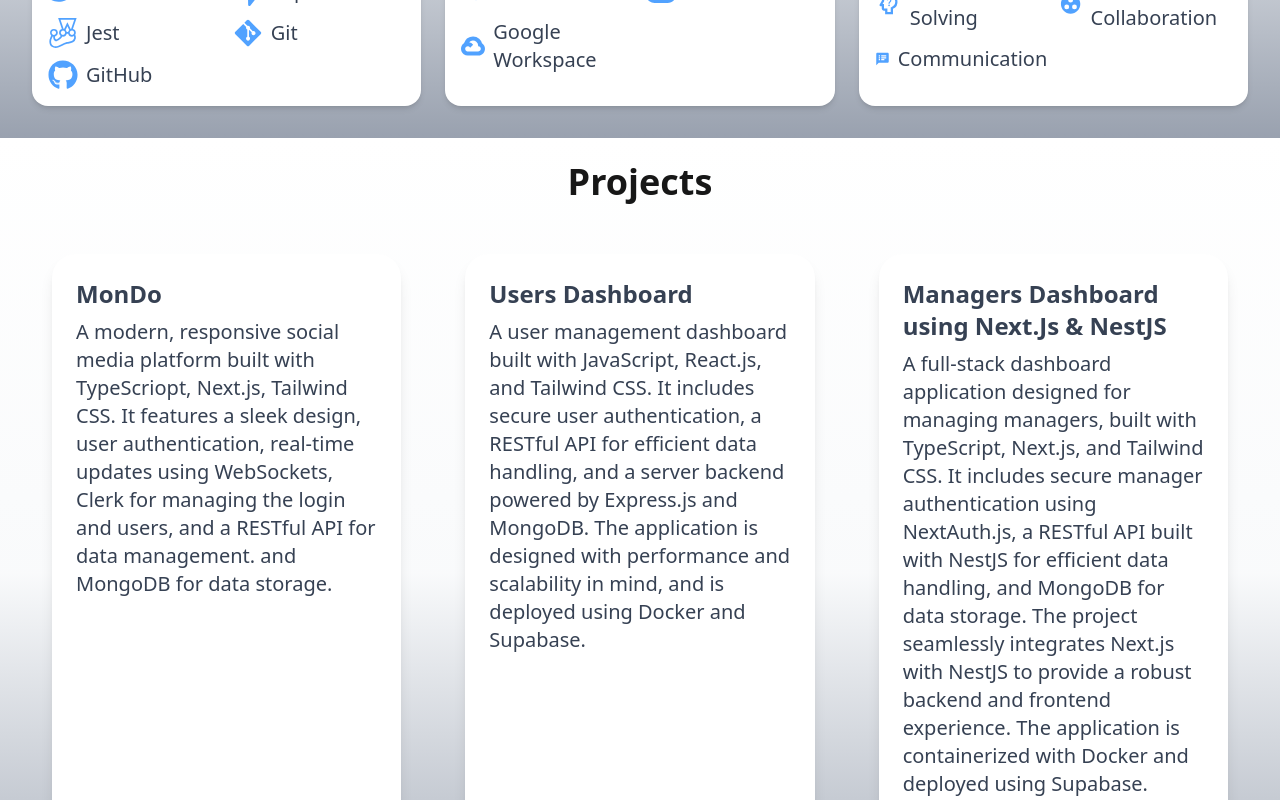
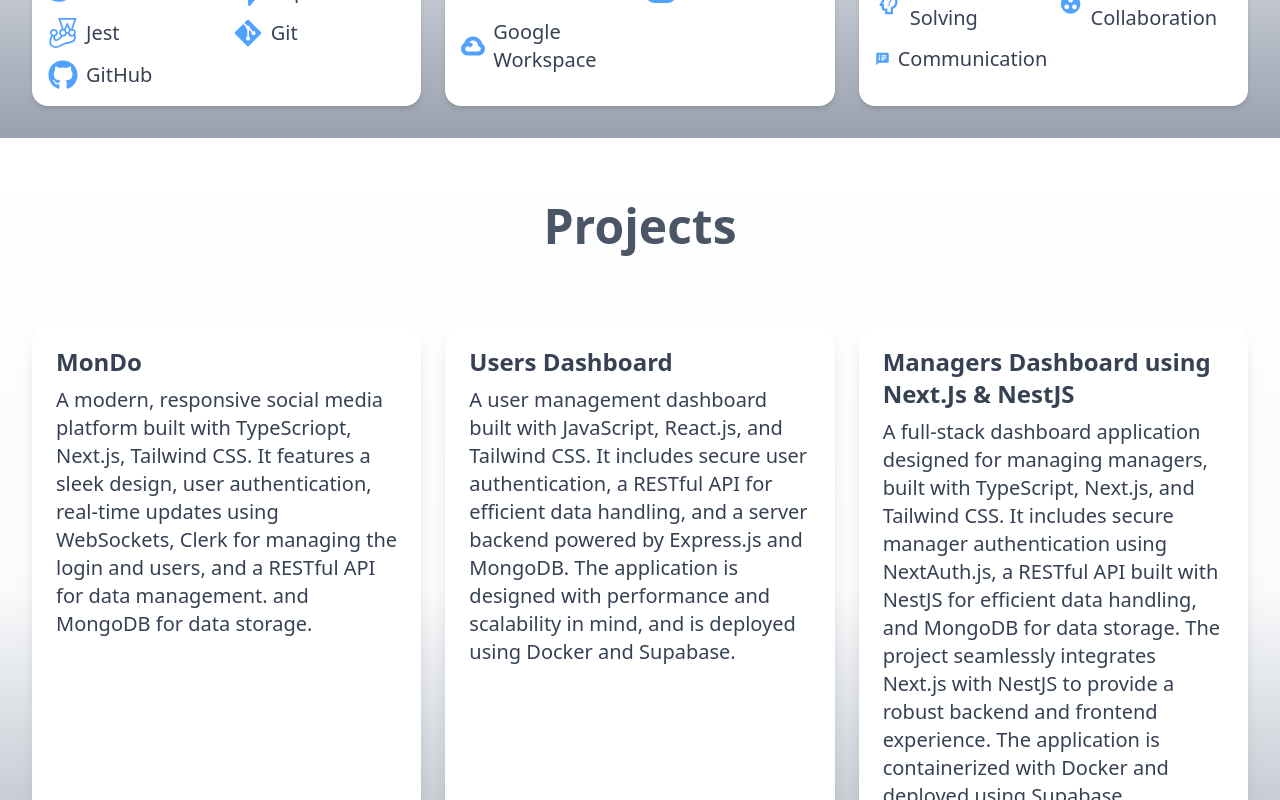
Before and after one commit to Aldgar/MoePortfolio, a Next.js app: page / in a window 1280 px wide. Shown: the part 1740-2540 px from the top of the page. Built offline with nearby package versions, Linux system fonts and the light colour scheme.

Commit message:
update the projects section

```diff
--- a/app/globals.css
+++ b/app/globals.css
@@ -120,3 +120,6 @@
     @apply bg-background text-foreground;
   }
 }
+html, body {
+  overflow-x: hidden;
+}
--- a/components/navbar.tsx
+++ b/components/navbar.tsx
@@ -1,5 +1,5 @@
 "use client";
-import React, { useEffect, useState } from "react";
+import React, { useEffect, useRef, useState } from "react";
 import {
   NavigationMenu,
   NavigationMenuItem,
@@ -15,6 +15,7 @@ function Navbar() {
   const { theme, setTheme } = useTheme();
   const [mounted, setMounted] = useState(false);
   const [mobileOpen, setMobileOpen] = useState(false);
+  const mobileMenuRef = useRef<HTMLDivElement>(null);
 
   useEffect(() => {
     setMounted(true);
@@ -45,6 +46,21 @@ function Navbar() {
     window.addEventListener("resize", closeMenu);
     return () => window.removeEventListener("resize", closeMenu);
   }, []);
+
+  // Close mobile menu when clicking outside
+  useEffect(() => {
+    if (!mobileOpen) return;
+    function handleClick(e: MouseEvent) {
+      if (
+        mobileMenuRef.current &&
+        !mobileMenuRef.current.contains(e.target as Node)
+      ) {
+        setMobileOpen(false);
+      }
+    }
+    document.addEventListener("mousedown", handleClick);
+    return () => document.removeEventListener("mousedown", handleClick);
+  }, [mobileOpen]);
 
   return (
     <NavigationMenu
@@ -118,7 +134,10 @@ function Navbar() {
 
       {/* Mobile Dropdown */}
       {mobileOpen && (
-        <div className="absolute left-0 top-full w-full bg-white dark:bg-gray-950 shadow-lg rounded-b-xl flex flex-col items-start gap-2 px-4 py-4 sm:hidden z-50">
+        <div
+          ref={mobileMenuRef}
+          className="absolute left-0 top-full w-full bg-white dark:bg-gray-950 shadow-lg rounded-b-xl flex flex-col items-start gap-2 px-4 py-4 sm:hidden z-50"
+        >
           <NavigationMenuItem>
             <NavigationMenuLink href="#about" className={navigationMenuTriggerStyle()} onClick={() => setMobileOpen(false)}>
               About
--- a/components/projectCard.tsx
+++ b/components/projectCard.tsx
@@ -17,13 +17,13 @@ const ProjectCard: React.FC<ProjectCardProps> = ({
   github,
   index = 0,
 }) => (
-  <motion.div
-    initial={{ opacity: 0, y: 30 }}
-    whileInView={{ opacity: 1, y: 0 }}
-    transition={{ duration: 0.35, delay: index * 0.07 }}
-    viewport={{ amount: 0.1, once: true }}
-    className="bg-white dark:bg-neutral-950 rounded-3xl shadow-lg p-6 flex flex-col h-full m-5"
-  >
+ <motion.div
+  initial={{ opacity: 0, y: 30 }}
+  whileInView={{ opacity: 1, y: 0 }}
+  transition={{ duration: 0.18, delay: index * 0.02 }}
+  viewport={{ amount: 0.1, once: false }}
+  className="bg-white dark:bg-neutral-950 rounded-3xl shadow-lg p-3 sm:p-6 flex flex-col h-full mb-5"
+>
     <h3 className="text-2xl font-bold mb-2 text-gray-700 dark:text-gray-300">
       {title}
     </h3>
--- a/components/projectSection.tsx
+++ b/components/projectSection.tsx
@@ -1,7 +1,6 @@
 "use client";
 import ProjectCard from "@/components/projectCard";
 import React from "react";
-import { motion } from "framer-motion";
 
 type Project = {
   title: string;
@@ -31,32 +30,17 @@ const projects: Project[] = [
   },
 ];
 
-const ProjectsSection: React.FC = () => {
-  return (
-    <motion.div
-      initial={{ opacity: 0, y: 40 }}
-      whileInView={{ opacity: 1, y: 0 }}
-      transition={{ duration: 0.8, ease: "easeOut" }}
-      viewport={{ amount: 0.5 }}
-      className="bg-gradient-to-b from-white via-gray-50 to-gray-400 dark:from-gray-900 dark:via-gray-950 dark:to-gray-900 "
-    >
-      <motion.h1
-        initial={{ opacity: 0, y: 30 }}
-        whileInView={{ opacity: 1, y: 0 }}
-        transition={{ duration: 0.7, delay: 0.1 }}
-        viewport={{ amount: 0.5 }}
-        className="text-4xl font-bold text-primary flex justify-center pt-6"
-      >
+const ProjectsSection: React.FC = () => (
+  <div className="bg-gradient-to-b from-white via-gray-50 to-gray-400 dark:from-gray-900 dark:via-gray-950 dark:to-gray-900 text-white">
+  <h1 className="text-5xl font-bold text-center mb-12 mt-8 pt-8 text-gray-600">
     Projects
-      </motion.h1>
-
-      <section className="px-2 py-6 sm:p-6 md:p-8 grid grid-cols-1 sm:grid-cols-2 lg:grid-cols-3 gap-6">
+  </h1>
+  <section className="w-full px-2 py-6 sm:px-6 md:px-8 grid grid-cols-1 sm:grid-cols-2 lg:grid-cols-3 gap-6">
       {projects.map((project, idx) => (
         <ProjectCard key={project.title} {...project} index={idx} />
       ))}
     </section>
-    </motion.div>
+    </div>
 );
-};
 
 export default ProjectsSection;
```
Lines whose indentation alone changed are shown as unchanged.
